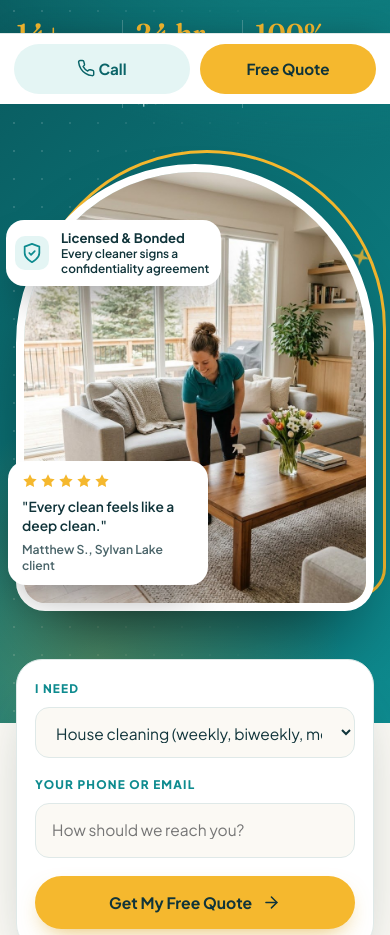
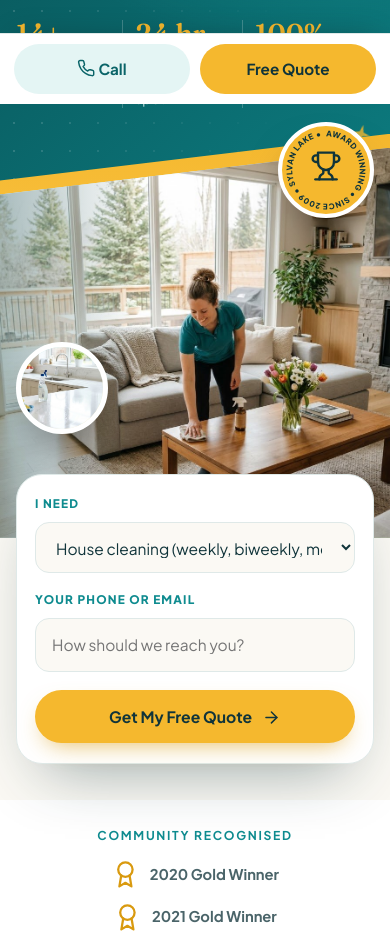
Before and after one commit to dallaswebagency/MAID-to-Shine, a plain HTML site: page index.html in a window 390 px wide. Shown: the part 740-1675 px from the top of the page. Drawn offline with Linux system fonts and the light colour scheme.

Commit message:
New hero photo composition: slanted full-bleed photo, rotating award badge, photo bubbles
Co-Authored-By: Claude Sonnet 5.5 <noreply@anthropic.com>
Claude-Session: https://claude.ai/code/session_01KoLMKZzvU3jCXd111deESX

```diff
--- a/index.html
+++ b/index.html
@@ -90,7 +90,8 @@ header.nav{position:sticky;top:0;z-index:50;background:rgba(251,249,244,.92);bac
 .s4{width:20px;height:20px;right:5%;bottom:34%;animation-delay:.6s}
 @keyframes tw{0%,100%{transform:scale(.75) rotate(0);opacity:.45}50%{transform:scale(1.15) rotate(22deg);opacity:1}}
 @media (prefers-reduced-motion:reduce){.spark{animation:none}}
-.hero-grid{position:relative;z-index:2;display:grid;grid-template-columns:1.05fr .95fr;gap:64px;align-items:center}
+.hero-grid{position:relative;z-index:3;display:block}
+.hero-copy{max-width:600px}
 .pill{display:inline-flex;align-items:center;gap:8px;background:rgba(255,255,255,.12);border:1px solid rgba(255,255,255,.28);color:#fff;padding:9px 18px;border-radius:999px;font-size:.84rem;font-weight:700;margin-bottom:24px;backdrop-filter:blur(6px)}
 .pill .i{color:var(--gold)}
 .hero h1{font-size:clamp(2.7rem,5.8vw,4.7rem);margin-bottom:22px;color:#fff}
@@ -102,22 +103,24 @@ header.nav{position:sticky;top:0;z-index:50;background:rgba(251,249,244,.92);bac
 .hero-stats div{padding-right:28px;margin-right:28px;border-right:1px solid rgba(255,255,255,.22);font-size:.84rem;color:#cfeceb;line-height:1.35}
 .hero-stats div:last-child{border:0;margin:0;padding:0}
 .hero-stats b{display:block;font-family:'Fraunces',serif;font-size:2.3rem;color:var(--gold);line-height:1;margin-bottom:6px;font-weight:600}
-.hero-photo{position:relative;max-width:520px;width:100%;margin-left:auto}
-.hero-photo .ring{position:absolute;inset:-20px -22px 22px 22px;border-radius:270px 270px 44px 44px;border:3px solid var(--gold)}
-.hero-photo .frame{position:relative;aspect-ratio:4/5;border-radius:270px 270px 44px 44px;border:8px solid #fff;box-shadow:0 44px 80px -30px rgba(0,0,0,.65)}
-.hero-photo .frame img{object-position:42% 50%}
-.chip{position:absolute;z-index:3;background:#fff;color:var(--ink);border-radius:18px;padding:12px 18px 12px 12px;box-shadow:0 22px 44px -18px rgba(0,0,0,.5);display:flex;gap:12px;align-items:center;font-size:.8rem;line-height:1.3;font-weight:600}
-.chip b{display:block;font-size:.92rem}
-.chip .cic{width:42px;height:42px;border-radius:13px;background:var(--aqua);color:var(--teal);display:grid;place-items:center;flex:none}
-.chip .cic svg{width:22px;height:22px;fill:none;stroke:currentColor;stroke-width:1.9;stroke-linecap:round;stroke-linejoin:round}
-.c1{left:-46px;top:84px}
-.c3{right:-30px;top:44%;background:var(--gold)}
-.c3 .cic{background:#fff;color:var(--ink)}
-.c2{left:-34px;bottom:46px;display:block;max-width:250px;padding:16px 20px}
-.c2 .st{display:flex;gap:2px;color:var(--gold);margin-bottom:8px}
-.c2 .st .i{width:16px;height:16px}
-.c2 p{font-size:.86rem;line-height:1.4}
-.c2 small{display:block;color:var(--ink-soft);margin-top:6px;font-size:.76rem}
+.hero-photo{position:absolute;right:0;top:0;bottom:0;width:50%;z-index:1}
+.photo-bg,.photo-stripe{position:absolute;inset:0;clip-path:polygon(19% 0,100% 0,100% 100%,0 100%)}
+.photo-stripe{background:linear-gradient(180deg,var(--gold),#ffd56b);transform:translateX(-20px)}
+.photo-bg img{object-position:40% 50%}
+.photo-bg:after{content:"";position:absolute;inset:0;background:linear-gradient(90deg,rgba(9,63,67,.35),transparent 35%)}
+.award-badge{position:absolute;z-index:3;top:64px;left:13%;width:134px;height:134px;border-radius:50%;background:var(--gold);color:var(--ink);display:grid;place-items:center;box-shadow:0 24px 44px -16px rgba(0,0,0,.55);border:4px solid #fff}
+.ring-t{position:absolute;inset:0;width:100%;height:100%;animation:spin 20s linear infinite;fill:var(--ink);font:800 10.2px 'Plus Jakarta Sans',sans-serif;letter-spacing:.04em}
+.award-badge .bc svg{width:42px;height:42px;fill:none;stroke:var(--ink);stroke-width:1.8;stroke-linecap:round;stroke-linejoin:round}
+@keyframes spin{to{transform:rotate(360deg)}}
+@media (prefers-reduced-motion:reduce){.ring-t{animation:none}}
+.bubble{position:absolute;z-index:3;border-radius:50%;border:6px solid #fff;box-shadow:0 26px 46px -18px rgba(0,0,0,.6)}
+.b-a{width:168px;height:168px;left:-34px;top:54%}
+.b-b{width:116px;height:116px;left:112px;top:calc(54% + 128px)}
+.rate{position:absolute;z-index:3;right:44px;bottom:120px;background:#fff;color:var(--ink);border-radius:18px;padding:14px 18px;max-width:240px;box-shadow:0 22px 44px -18px rgba(0,0,0,.5)}
+.rate .st{display:flex;gap:2px;color:var(--gold);margin-bottom:6px}
+.rate .st .i{width:15px;height:15px}
+.rate p{font-size:.86rem;font-weight:700;line-height:1.4}
+.rate small{display:block;color:var(--ink-soft);margin-top:5px;font-size:.74rem;font-weight:600}
 
 /* quick quote bar */
 .quickbar{position:relative;z-index:5;margin-top:-80px;padding-bottom:36px}
@@ -243,7 +246,14 @@ footer a:hover{color:var(--gold)}
 @media (max-width:1020px){
   section{padding:68px 0}
   .hero-grid{grid-template-columns:1fr;gap:56px}
-  .hero-photo{max-width:470px;margin-inline:auto}
+  .hero{padding-bottom:0}
+  .hero-photo{position:relative;right:auto;top:auto;bottom:auto;width:100%;height:480px;margin-top:56px}
+  .photo-bg,.photo-stripe{clip-path:polygon(0 12%,100% 0,100% 100%,0 100%)}
+  .photo-stripe{transform:translateY(-14px)}
+  .award-badge{left:auto;right:28px;top:-34px;width:116px;height:116px}
+  .b-a{left:28px;top:auto;bottom:120px;width:124px;height:124px}
+  .b-b{display:none}
+  .rate{right:28px;bottom:100px}
   .qb{grid-template-columns:1fr 1fr}
   .qb .btn{grid-column:span 2}
   .svc-grid,.tgrid,.why-grid{grid-template-columns:repeat(2,1fr)}
@@ -268,19 +278,19 @@ footer a:hover{color:var(--gold)}
   .nav ul li a{display:block;padding:15px 4px;border-bottom:1px solid var(--line);font-size:1.02rem}
   .nav ul li:last-child a{border:0;margin-top:14px;text-align:center}
   .nav .btn-nav{display:none}
-  .hero{padding:44px 0 112px}
+  .hero{padding:44px 0 0}
   .hero-cta .btn{width:100%}
   .hero-stats{margin-top:30px;padding-top:22px;display:grid;grid-template-columns:repeat(3,1fr);gap:0}
   .hero-stats div{padding-right:12px;margin-right:12px}
   .hero-stats b{font-size:1.7rem}
-  .hero-photo{max-width:360px}
-  .hero-photo .ring{inset:-14px -12px 14px 12px}
-  .chip{padding:9px 12px 9px 9px;font-size:.74rem}
-  .chip b{font-size:.82rem}
-  .chip .cic{width:34px;height:34px;border-radius:10px}
-  .c1{left:-10px;top:56px}
-  .c3{display:none}
-  .c2{left:-8px;bottom:26px;max-width:200px;padding:12px 14px}
+  .hero-photo{height:390px;margin-top:40px}
+  .award-badge{width:96px;height:96px;top:-26px;right:16px}
+  .ring-t{font-size:10.6px}
+  .award-badge .bc svg{width:32px;height:32px}
+  .b-a{width:92px;height:92px;left:16px;bottom:104px;border-width:5px}
+  .rate{display:none}
+  .photo-bg img{object-position:42% 58%}
+  .s1{display:none}
   .s1{display:none}
   .s2,.s3{display:none}
   .quickbar{margin-top:-64px}
@@ -375,16 +385,20 @@ footer a:hover{color:var(--gold)}
         <div><b>100%</b>satisfaction<br>guaranteed</div>
       </div>
     </div>
-    <div class="hero-photo">
-      <div class="ring"></div>
-      <div class="frame ph"><img src="images/hero-main.jpg" alt="Smiling MAID to Shine cleaner wiping a coffee table in a bright living room" onerror="this.remove()"></div>
-      <div class="chip c1"><span class="cic"><svg><use href="#i-shield"/></svg></span><div><b>Licensed &amp; Bonded</b>Every cleaner signs a<br>confidentiality agreement</div></div>
-      <div class="chip c3"><span class="cic"><svg><use href="#i-clock"/></svg></span><div><b>Free re-clean</b>within 24 hours</div></div>
-      <div class="chip c2">
-        <div class="st"><svg class="i i-fill"><use href="#i-star"/></svg><svg class="i i-fill"><use href="#i-star"/></svg><svg class="i i-fill"><use href="#i-star"/></svg><svg class="i i-fill"><use href="#i-star"/></svg><svg class="i i-fill"><use href="#i-star"/></svg></div>
-        <p>"Every clean feels like a deep clean."</p>
-        <small>Matthew S., Sylvan Lake client</small>
-      </div>
+  </div>
+  <div class="hero-photo">
+    <div class="photo-stripe"></div>
+    <div class="photo-bg ph"><img src="images/hero-main.jpg" alt="Smiling MAID to Shine cleaner wiping a coffee table in a bright living room" onerror="this.remove()"></div>
+    <div class="award-badge">
+      <svg class="ring-t" viewBox="0 0 120 120" aria-hidden="true"><defs><path id="ringpath" d="M60,60 m-46,0 a46,46 0 1,1 92,0 a46,46 0 1,1 -92,0"/></defs><text><textPath href="#ringpath" textLength="283" lengthAdjust="spacing">AWARD WINNING • SINCE 2009 • SYLVAN LAKE • </textPath></text></svg>
+      <span class="bc"><svg viewBox="0 0 24 24"><use href="#i-trophy"/></svg></span>
+    </div>
+    <div class="bubble b-a ph"><img src="images/hero-2.jpg" alt="Sparkling clean kitchen counter" onerror="this.remove()"></div>
+    <div class="bubble b-b ph"><img src="images/hero-3.jpg" alt="Fresh folded towels on a made bed" onerror="this.remove()"></div>
+    <div class="rate">
+      <div class="st"><svg class="i i-fill"><use href="#i-star"/></svg><svg class="i i-fill"><use href="#i-star"/></svg><svg class="i i-fill"><use href="#i-star"/></svg><svg class="i i-fill"><use href="#i-star"/></svg><svg class="i i-fill"><use href="#i-star"/></svg></div>
+      <p>"Every clean feels like a deep clean."</p>
+      <small>Matthew S., Sylvan Lake client</small>
     </div>
   </div>
 </section>
```
